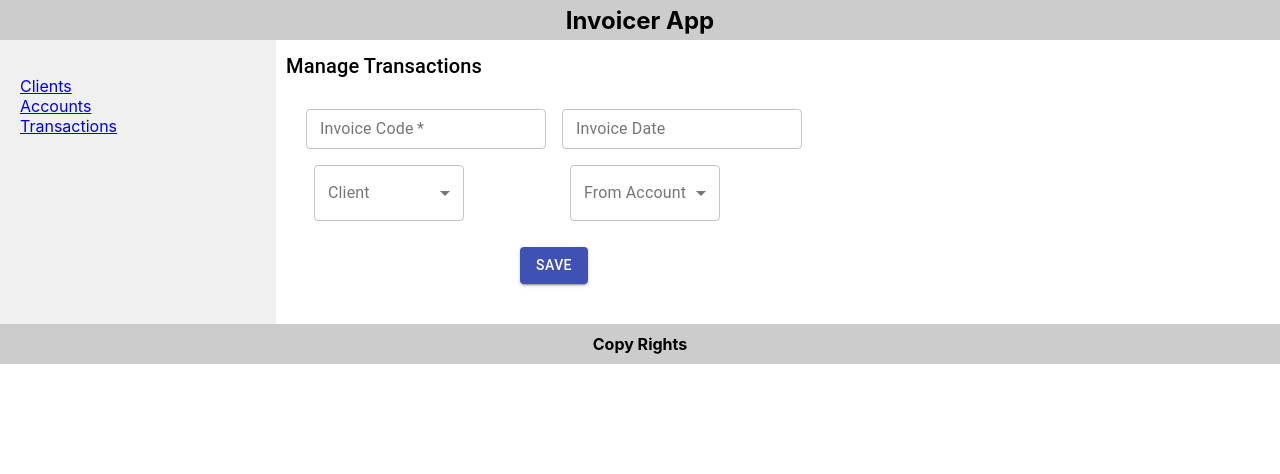
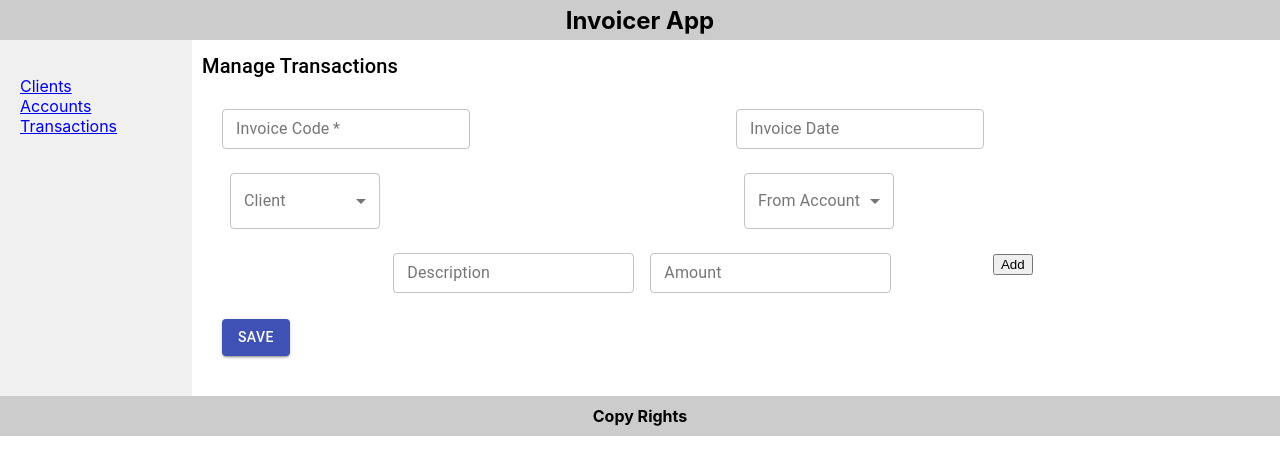
Before and after one commit to free2yogesh/my-invoicer-app, a React (Create React App) app: page /invoicer/transactions in a window 1280 px wide. Shown: the top 474 px of the page. Built offline with nearby package versions, Linux system fonts and the light colour scheme.

Commit message:
added dynamic field

```diff
--- a/src/Components/Transactions.js
+++ b/src/Components/Transactions.js
@@ -50,6 +50,7 @@ function Transactions() {
   const [clientsData, setClientData] = useState(cltData);
   const [accountsData, setAccountsData] = useState(acData);
   const [open, setOpen] = React.useState(false);
+  const [inputList, setInputList] = useState([{ description: "", amount: "" }]);
 
   const formik = useFormik({
     initialValues: {
@@ -73,6 +74,23 @@ function Transactions() {
       return;
     }
     setOpen(false);
+  };
+
+  const handleInputChange = (e, index) => {
+    const { name, value } = e.target;
+    const list = [...inputList];
+    list[index][name] = value;
+    setInputList(list);
+  };
+
+  const handleRemoveClick = (index) => {
+    const list = [...inputList];
+    list.splice(index, 1);
+    setInputList(list);
+  };
+
+  const handleAddClick = () => {
+    setInputList([...inputList, { description: "", amount: "" }]);
   };
 
   return (
@@ -106,7 +124,7 @@ function Transactions() {
           }
         />
       )}
-      <Grid container className={classes.root} spacing={2}>
+      <Grid container className={classes.root} justify="center" spacing={2}>
         <Grid item xs={12}>
           <Grid container justify="center" spacing={2}>
             <Grid item xs={6}>
@@ -129,6 +147,7 @@ function Transactions() {
                 name="invoiceDate"
                 onChange={formik.handleChange}
               />
+            </Grid>
           </Grid>
         </Grid>
         <Grid item xs={12}>
@@ -177,9 +196,56 @@ function Transactions() {
               </FormControl>
             </Grid>
           </Grid>
+        </Grid>
+
+        {inputList.map((x, i) => {
+          return (
             <Grid item xs={12}>
               <Grid container justify="center" spacing={2}>
-                <Grid item>
+                <Grid item xs={3}>
+                  <TextField
+                    id="description"
+                    variant="outlined"
+                    size="small"
+                    label="Description"
+                    name="description"
+                    onChange={(e) => handleInputChange(e, i)}
+                  />
+                </Grid>
+                <Grid item xs={3}>
+                  <TextField
+                    id="amount"
+                    variant="outlined"
+                    size="small"
+                    label="Amount"
+                    name="amount"
+                    onChange={(e) => handleInputChange(e, i)}
+                  />
+                </Grid>
+                <Grid item xs={1}>
+                  <div className="btn-box">
+                    {inputList.length !== 1 && (
+                      <button
+                        className="mr10"
+                        onClick={() => handleRemoveClick(i)}
+                      >
+                        Remove
+                      </button>
+                    )}
+                  </div>
+                </Grid>
+                <Grid item xs={1}>
+                  <div className="btn-box">
+                    {inputList.length - 1 === i && (
+                      <button onClick={handleAddClick}>Add</button>
+                    )}
+                  </div>
+                </Grid>
+              </Grid>
+            </Grid>
+          );
+        })}
+        <Grid item xs={12}>
           <Button
             variant="contained"
             color="primary"
@@ -191,10 +257,6 @@ function Transactions() {
           </Button>
         </Grid>
       </Grid>
-            </Grid>
-          </Grid>
-        </Grid>
-      </Grid>
     </form>
   );
 }
```
Lines whose indentation alone changed are shown as unchanged.
